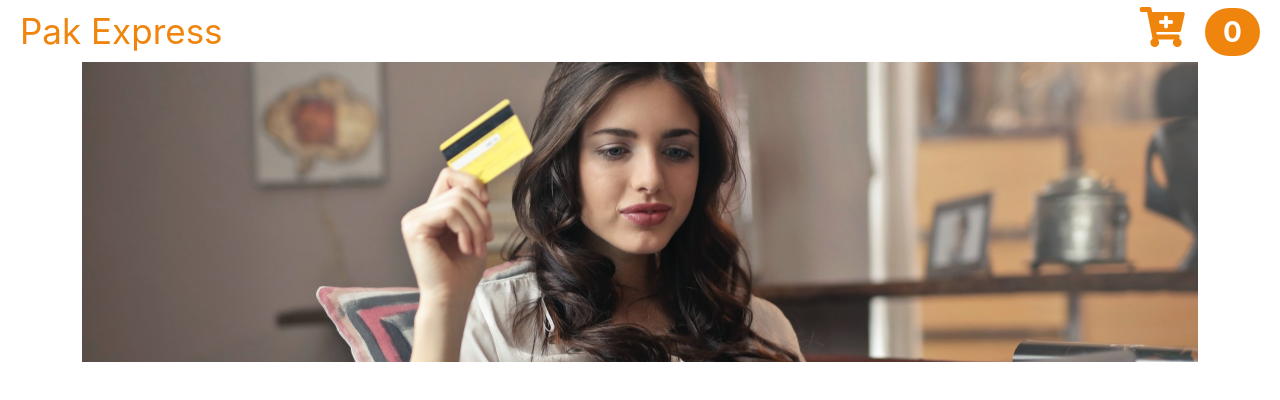
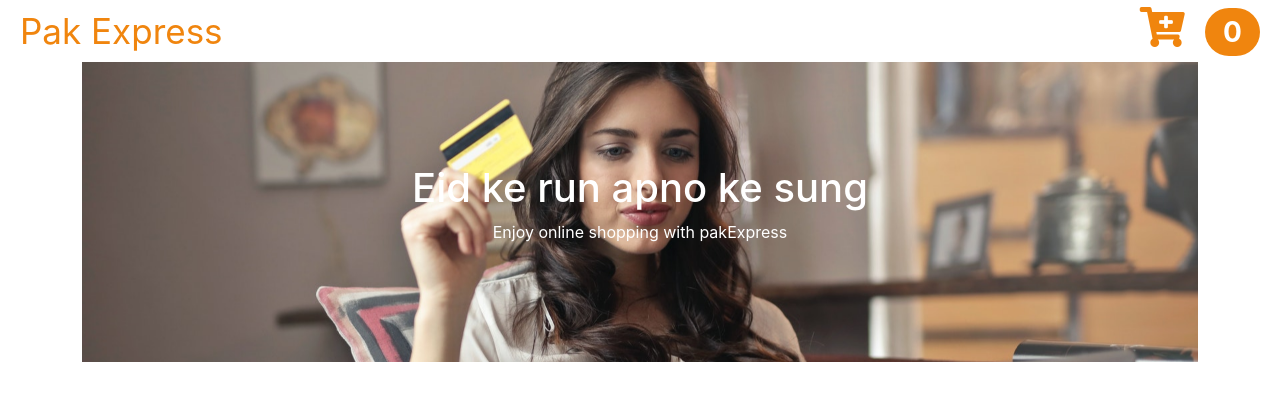
Before and after one commit to asfandtaimoor/react-ecommerce, a React (Create React App) app: page / in a window 1280 px wide. Shown: the top 400 px of the page. Built offline with nearby package versions, Linux system fonts and the light colour scheme.

Commit message:
Banner text-section is added

```diff
--- a/src/Components/Banner/Banner.component.jsx
+++ b/src/Components/Banner/Banner.component.jsx
@@ -1,7 +1,14 @@
 import React from "react";
 import "./Banner.style.css"; // StyleSheet
 const Banner = () => {
-  return <div className="banner-container"></div>;
+  return (
+    <div className="banner-container">
+      <div className="banner-text">
+        <h1>Eid ke run apno ke sung</h1>
+        <p>Enjoy online shopping with pakExpress</p>
+      </div>
+    </div>
+  );
 };
 
 export default Banner;
--- a/src/Components/Banner/Banner.style.css
+++ b/src/Components/Banner/Banner.style.css
@@ -7,4 +7,14 @@
 
   background-attachment: fixed;
   background-position: center;
+
+  /* CEnter child element */
+  display: flex;
+  justify-content: center;
+  align-items: center;
 }
+
+.banner-text {
+  color: white;
+  text-align: center;
+}
```
Also changed, not shown: 1 other file (tests, documents, lock files or other folders).
